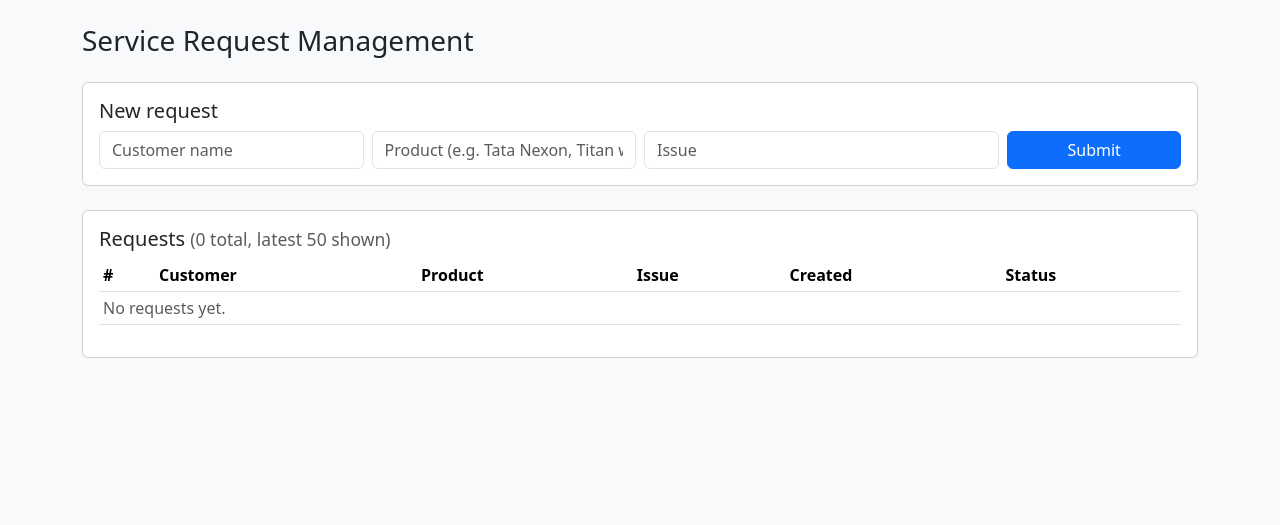
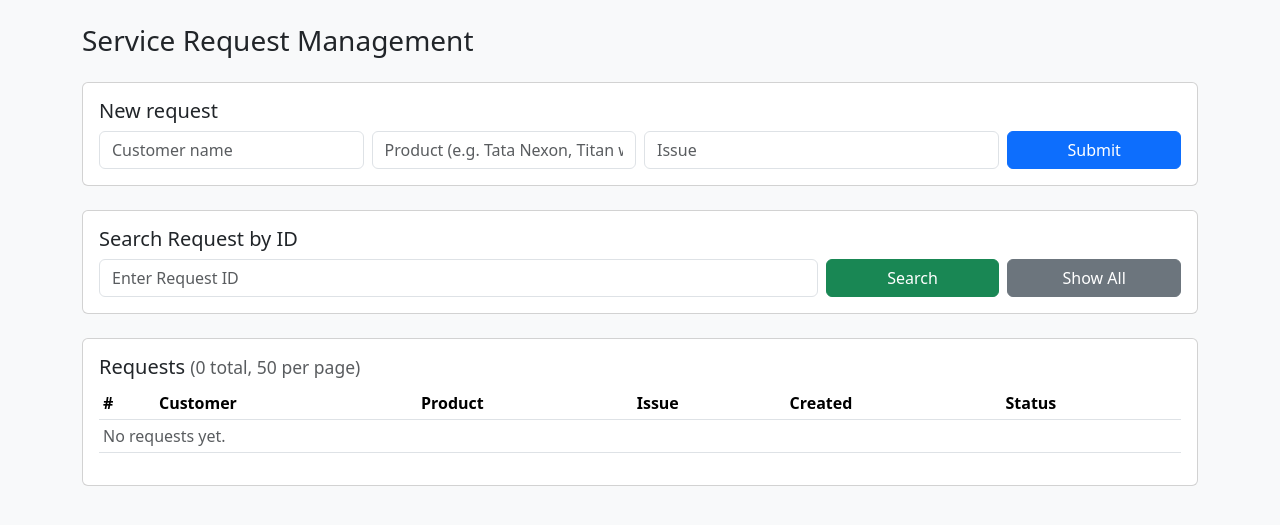
Before and after one commit to Het123456/service_request_app_cloud_migration, a Flask app: page / in a window 1280 px wide. Shown: the top 525 px of the page. Run offline with Flask 3, Linux system fonts and the light colour scheme; data that the repository does not hold is empty.

Commit message:
SQL timing popup

```diff
--- a/app/app.py
+++ b/app/app.py
@@ -1,5 +1,7 @@
+
 from flask import Flask, render_template, request, redirect, url_for
 from db import get_connection
+from time import perf_counter
 
 app = Flask(__name__)
 
@@ -8,15 +10,44 @@ STATUSES = ["Pending", "In Progress", "Completed"]
 
 @app.route("/")
 def index():
+    search_id = request.args.get("search_id", type=int)
+    page = max(1, request.args.get("page", 1, type=int))
+    per_page = 50
+    timing = None
+
     with get_connection() as conn, conn.cursor() as cur:
-        cur.execute(
-            "SELECT id, customer_name, product_name, issue, status, created_at "
-            "FROM service_requests ORDER BY id DESC LIMIT 50"
-        )
-        requests_list = cur.fetchall()
         cur.execute("SELECT COUNT(*) AS total FROM service_requests")
         total = cur.fetchone()["total"]
-    return render_template("index.html", requests=requests_list,total=total, statuses=STATUSES)
+        total_pages = max(1, (total + per_page - 1) // per_page)
+        page = min(page, total_pages)
+
+        if search_id is not None:
+            start = perf_counter()
+            cur.execute(
+                "SELECT * FROM service_requests WHERE id = %s",
+                (search_id,)
+            )
+            ms = (perf_counter() - start) * 1000
+            timing = f"SELECT BY ID executed in {ms:.2f} ms"
+        else:
+            offset = (page - 1) * per_page
+            cur.execute(
+                "SELECT * FROM service_requests "
+                "ORDER BY id DESC LIMIT %s OFFSET %s",
+                (per_page, offset)
+            )
+
+        requests_list = cur.fetchall()
+
+    return render_template(
+        "index.html",
+        requests=requests_list,
+        total=total,
+        statuses=STATUSES,
+        timing=timing,
+        page=page,
+        total_pages=total_pages
+    )
 
 
 @app.route("/add", methods=["POST"])
@@ -24,25 +55,45 @@ def add_request():
     name = request.form.get("customer_name", "").strip()
     product = request.form.get("product_name", "").strip()
     issue = request.form.get("issue", "").strip()
+
     if name and product and issue:
         with get_connection() as conn, conn.cursor() as cur:
+            start = perf_counter()
+
             cur.execute(
                 "INSERT INTO service_requests (customer_name, product_name, issue) "
                 "VALUES (%s, %s, %s)",
                 (name, product, issue),
             )
+
+            ms = (perf_counter() - start) * 1000
+
+        return redirect(
+            url_for("index", timing=f"INSERT executed in {ms:.2f} ms")
+        )
+
     return redirect(url_for("index"))
 
 
 @app.route("/update/<int:request_id>", methods=["POST"])
 def update_status(request_id):
     status = request.form.get("status")
+
     if status in STATUSES:
         with get_connection() as conn, conn.cursor() as cur:
+            start = perf_counter()
+
             cur.execute(
                 "UPDATE service_requests SET status = %s WHERE id = %s",
                 (status, request_id),
             )
+
+            ms = (perf_counter() - start) * 1000
+
+        return redirect(
+            url_for("index", timing=f"UPDATE executed in {ms:.2f} ms")
+        )
+
     return redirect(url_for("index"))
 
 
@@ -50,6 +101,7 @@ def update_status(request_id):
 def health():
     with get_connection() as conn, conn.cursor() as cur:
         cur.execute("SELECT 1")
+
     return {"status": "ok"}
 
 
--- a/app/templates/index.html
+++ b/app/templates/index.html
@@ -10,6 +10,9 @@
 <div class="container py-4">
 
   <h1 class="h3 mb-4">Service Request Management</h1>
+
+
+
 
   <div class="card mb-4">
     <div class="card-body">
@@ -31,9 +34,30 @@
     </div>
   </div>
 
-  <div class="card">
-    <div class="card-body">
-      <h2 class="h5 card-title">Requests <small class="text-muted">({{ total }} total, latest 50 shown)</small></h2>
+  <div class="card mb-4">
+  <div class="card-body">
+    <h2 class="h5">Search Request by ID</h2>
+    <form method="get" action="/" class="row g-2">
+      <div class="col-md-8">
+        <input type="number" name="search_id" min="1"
+               class="form-control"
+               placeholder="Enter Request ID" required>
+      </div>
+      <div class="col-md-2 d-grid">
+        <button class="btn btn-success">Search</button>
+      </div>
+      <div class="col-md-2 d-grid">
+        <a href="/" class="btn btn-secondary">Show All</a>
+      </div>
+    </form>
+  </div>
+</div>
+
+<div class="card">
+
+
+  <div class="card-body">
+      <h2 class="h5 card-title">Requests <small class="text-muted">({{ total }} total, 50 per page)</small></h2>
       <div class="table-responsive">
         <table class="table table-sm align-middle">
           <thead>
@@ -63,10 +87,40 @@
           {% endfor %}
           </tbody>
         </table>
+
+{% if not request.args.get('search_id') and total_pages > 1 %}
+<div class="d-flex justify-content-center align-items-center gap-3 mt-3">
+  {% if page > 1 %}
+    <a class="btn btn-outline-primary"
+       href="{{ url_for('index', page=page-1) }}">Previous</a>
+  {% endif %}
+
+  <span>Page {{ page }} of {{ total_pages }}</span>
+
+  {% if page < total_pages %}
+    <a class="btn btn-primary"
+       href="{{ url_for('index', page=page+1) }}">Next</a>
+  {% endif %}
+</div>
+{% endif %}
+
       </div>
     </div>
   </div>
 
 </div>
+
+{% if timing or request.args.get('timing') %}
+<div id="query-toast" class="alert alert-success shadow"
+     style="position:fixed;top:20px;right:20px;z-index:9999;">
+  &#10003; {{ timing or request.args.get('timing') }}
+</div>
+<script>
+setTimeout(function () {
+  document.getElementById('query-toast')?.remove();
+}, 3000);
+</script>
+{% endif %}
+
 </body>
 </html>
```
